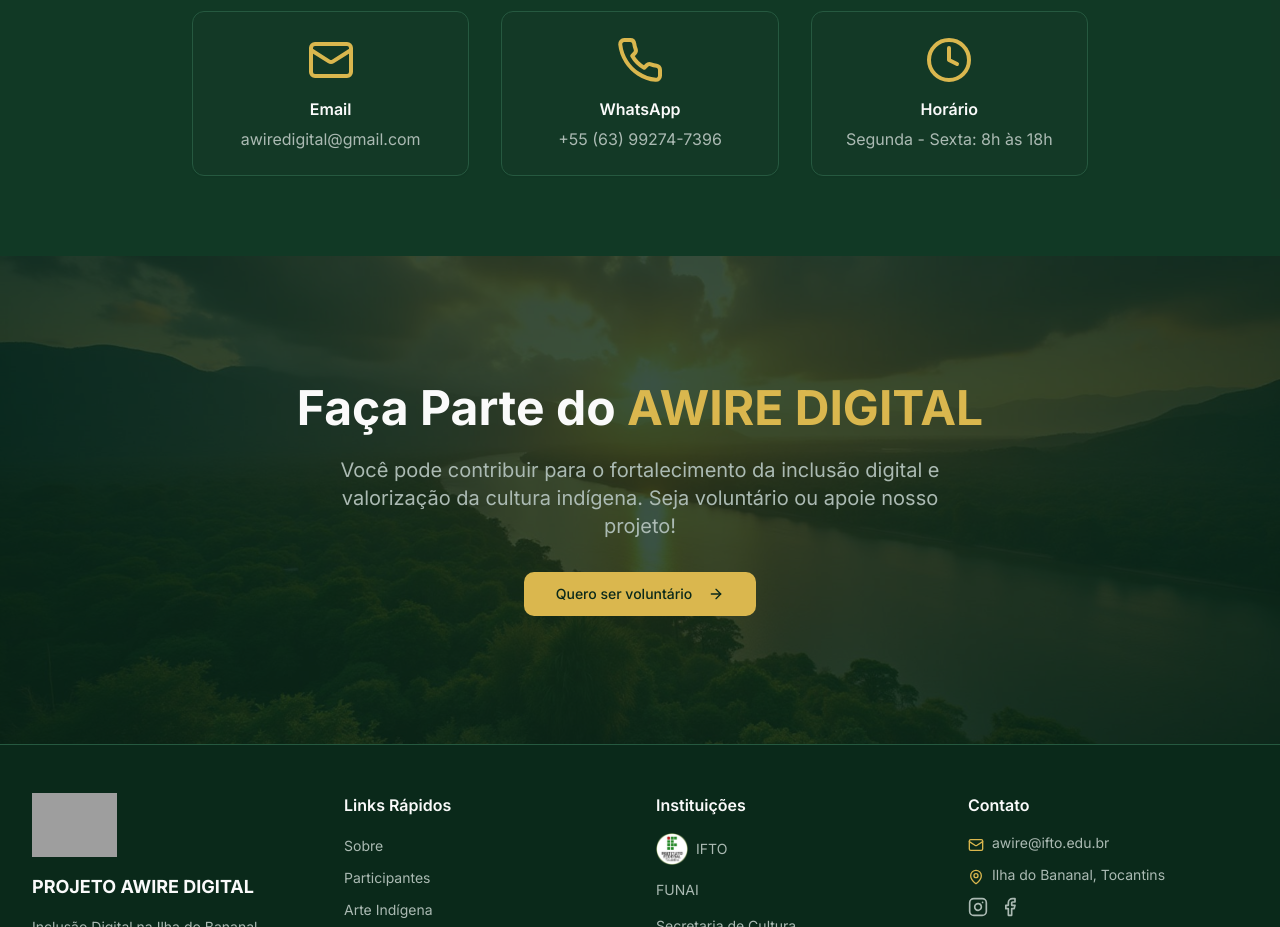
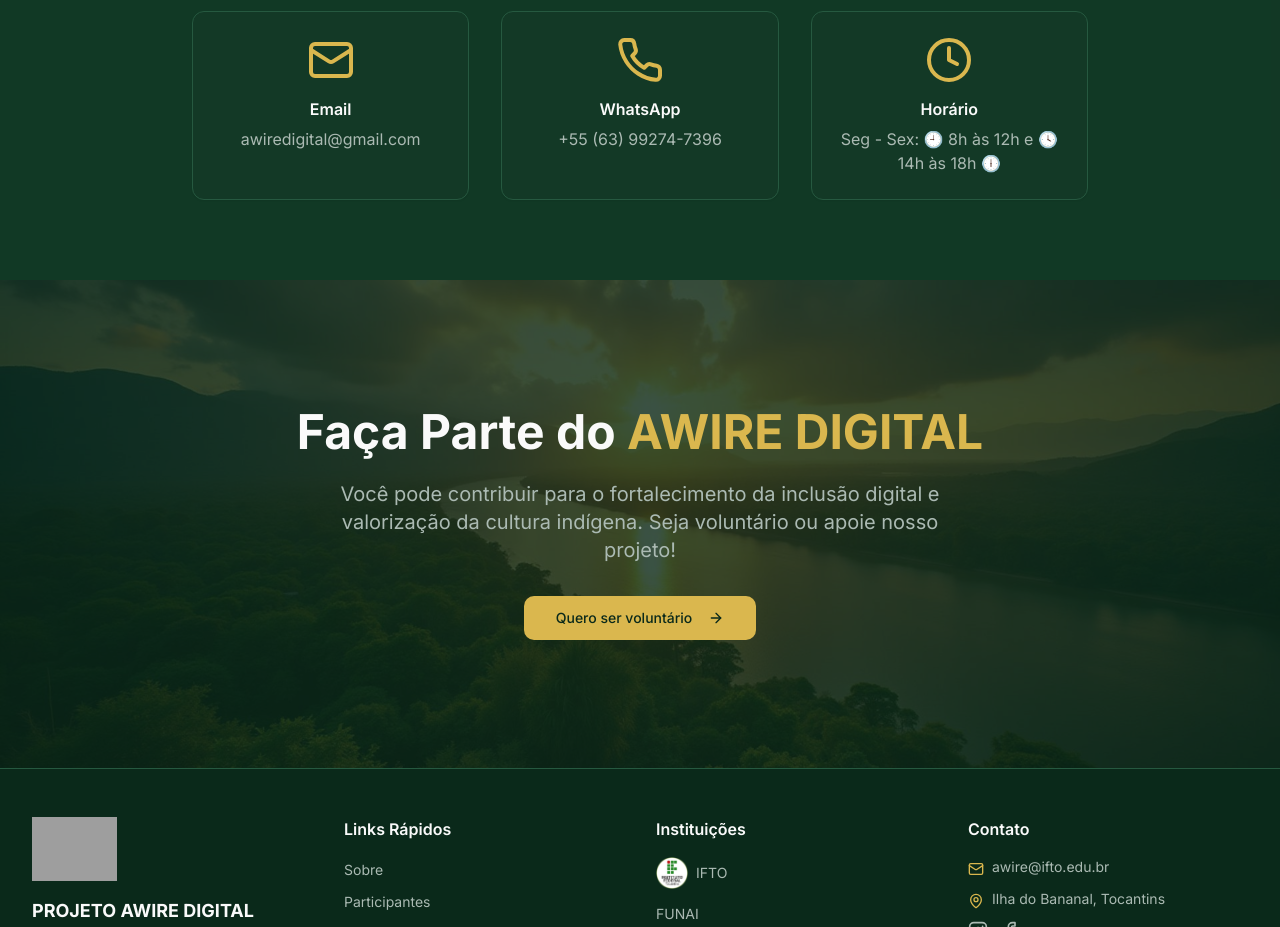
Before and after one commit to Joel-Almeid/awire-digital-roots, a React (Vite) app: page / in a window 1280 px wide. Shown: the part 6660-7587 px from the top of the page. Built offline with nearby package versions, Linux system fonts and the light colour scheme; grey boxes are pictures that could not be loaded; the HTML template or start-up script is replaced by a standard one.

Commit message:
update index.tsx
correção horário

```diff
--- a/src/pages/Index.tsx
+++ b/src/pages/Index.tsx
@@ -408,7 +408,7 @@
             <Card className="p-6 text-center bg-card border-border">
               <Clock className="h-12 w-12 text-primary mx-auto mb-4" />
               <h3 className="font-semibold text-foreground mb-2">Horário</h3>
-              <p className="text-muted-foreground">Segunda - Sexta: 8h às 18h</p>
+              <p className="text-muted-foreground">Seg - Sex: 🕘 8h às 12h e 🕓 14h às 18h 🕕</p>
             </Card>
           </div>
         </div>
```
